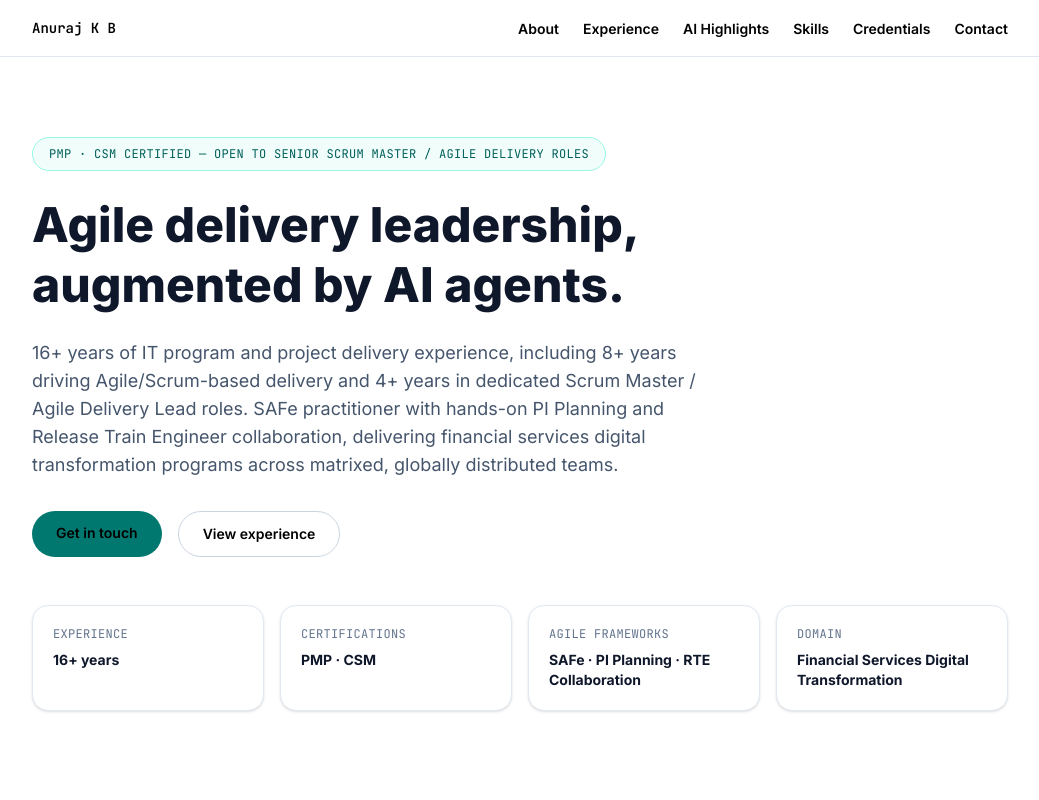
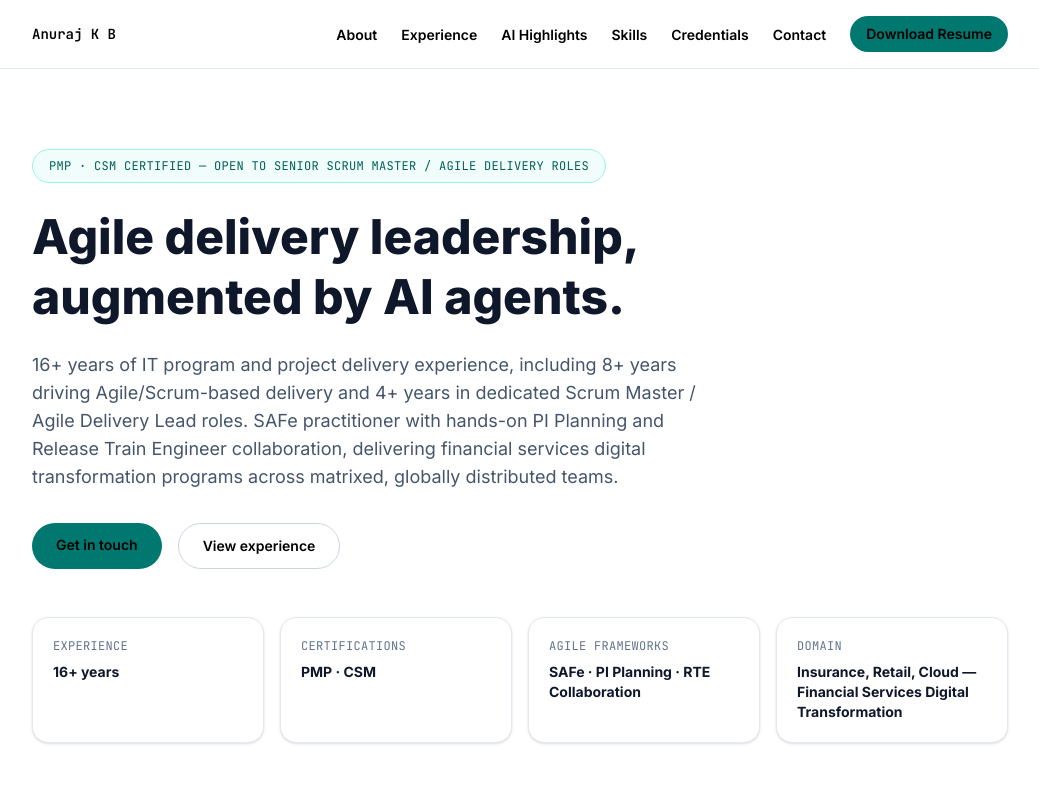
Before and after one commit to anurajkbabu-a11y/sm-portfolio, a Next.js app: page / in a window 1280 px wide. Shown: the top 800 px of the page, without its empty margins (120-1159 px from the left). Built offline with nearby package versions, Linux system fonts and the light colour scheme.

Commit message:
Add resume download link to Nav, expand Domain to Insurance/Retail/Cloud

```diff
--- a/components/Nav.tsx
+++ b/components/Nav.tsx
@@ -14,6 +14,7 @@ export default function Nav() {
         <a href="#top" className="font-mono text-sm font-bold text-slate-900">
           Anuraj K B
         </a>
+        <div className="flex flex-wrap items-center gap-6">
           <ul className="flex flex-wrap items-center gap-6">
             {links.map((link) => (
               <li key={link.href}>
@@ -26,6 +27,14 @@ export default function Nav() {
               </li>
             ))}
           </ul>
+          <a
+            href="/Anuraj_K_B_Resume.docx"
+            download
+            className="rounded-full bg-teal-700 px-4 py-2 text-sm font-semibold text-white hover:bg-teal-800"
+          >
+            Download Resume
+          </a>
+        </div>
       </nav>
     </header>
   );
--- a/content/site.ts
+++ b/content/site.ts
@@ -26,7 +26,7 @@ export const hero = {
     { label: "Experience", value: "16+ years" },
     { label: "Certifications", value: "PMP · CSM" },
     { label: "Agile Frameworks", value: "SAFe · PI Planning · RTE Collaboration" },
-    { label: "Domain", value: "Financial Services Digital Transformation" },
+    { label: "Domain", value: "Insurance, Retail, Cloud — Financial Services Digital Transformation" },
   ],
 };
 
```
Also changed, not shown: 1 other file (tests, documents, lock files or other folders). Lines whose indentation alone changed are shown as unchanged.
